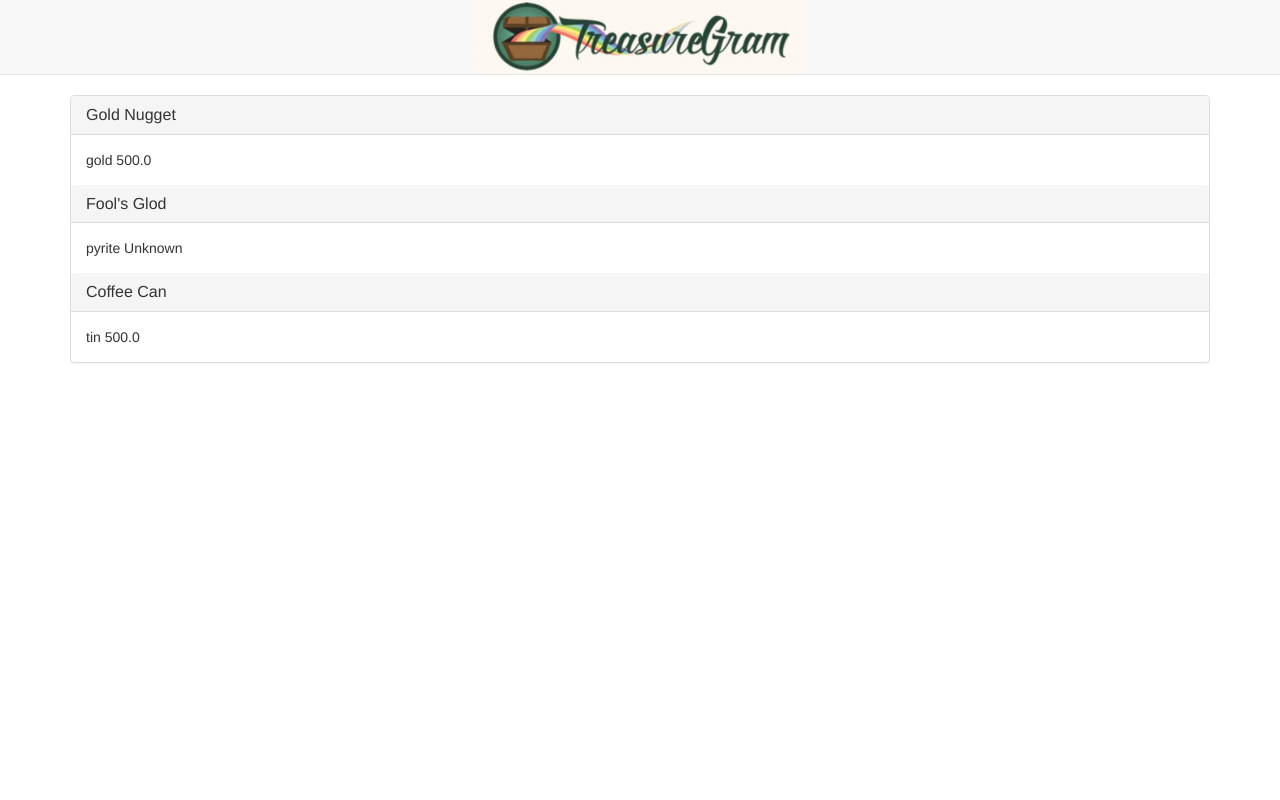
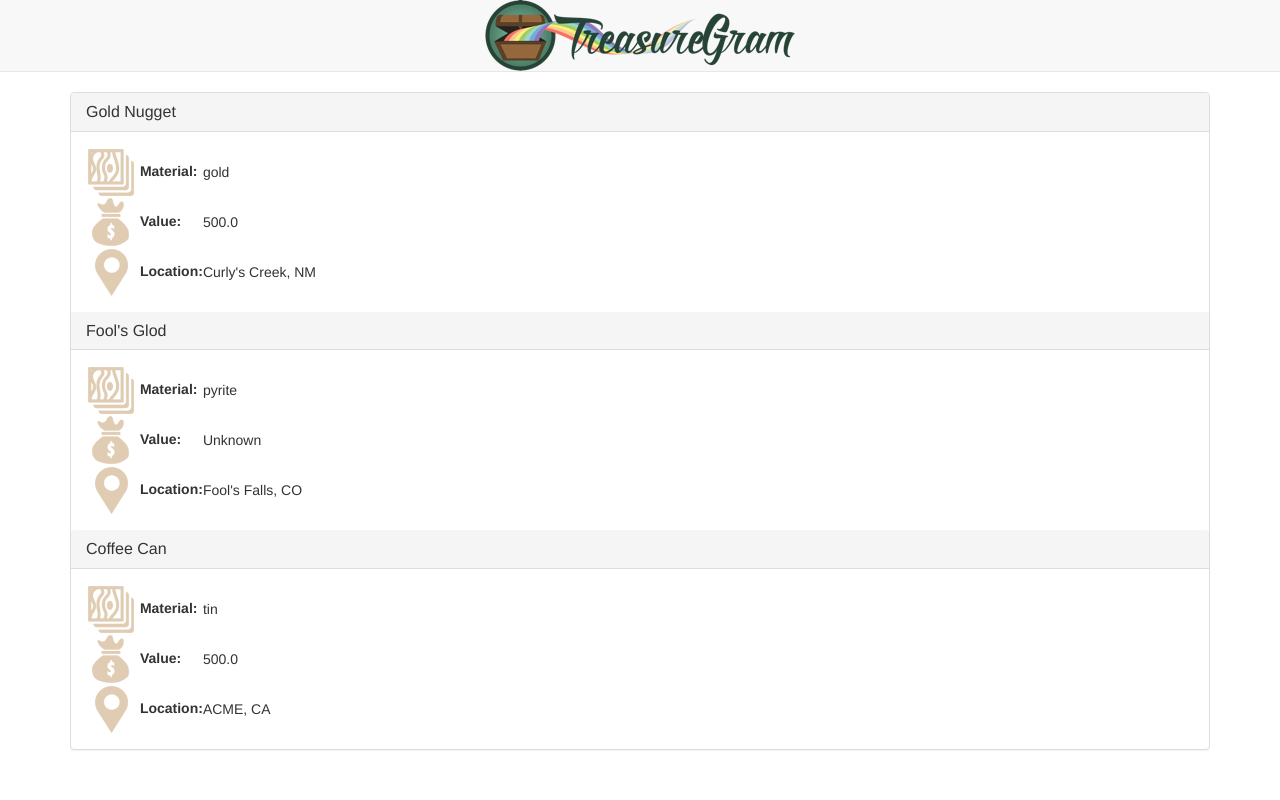
Before and after one commit to haleyshi/python_learn, a Django app: page / in a window 1280 px wide. Run offline with Django 3.2, Linux system fonts and the light colour scheme; some libraries are stand-ins or nearby versions.

Commit message:
django demo - images

```diff
--- a/django_demo/Treasuregram/main_app/templates/index.html
+++ b/django_demo/Treasuregram/main_app/templates/index.html
@@ -21,12 +21,36 @@
                     <h2 class="panel-title">{{ treasure.name }}</h2>
                 </div>
                 <div class="panel-body">
-                    {{ treasure.material }}
-                    {% if treasure.value > 0 %}
-                        {{ treasure.value }}
-                    {% else %}
-                        Unknown
-                    {% endif %}
+                    <table class="treasure-table">
+                        <tr>
+                            <th>
+                                <img src="{% static 'images/material-icon.png' %}">
+                                Material:
+                            </th>
+                            <td>{{ treasure.material }}</td>
+                        </tr>
+                        <tr>
+                            <th>
+                                <img src="{% static 'images/value-icon.png' %}">
+                                Value:
+                            </th>
+                            <td>
+                                {% if treasure.value > 0 %}
+                                    {{ treasure.value }}
+                                {% else %}
+                                    Unknown
+                                {% endif %}
+                            </td>
+                        </tr>
+                        <tr>
+                            <th>
+                                <img src="{% static 'images/location-icon.png' %}">
+                                Location:
+                            </th>
+                            <td>{{ treasure.location }}</td>
+                        </tr>
+                    </table>
+
                 </div>
             {% endfor %}
         </div>
```
Also changed, not shown: django_demo/Treasuregram/main_app/static/images/brand-bg.jpg (added), django_demo/Treasuregram/main_app/static/images/brand-icon.png (added), django_demo/Treasuregram/main_app/static/images/location-icon.png (added), django_demo/Treasuregram/main_app/static/images/logo.png, django_demo/Treasuregram/main_app/static/images/material-icon.png (added), django_demo/Treasuregram/main_app/static/images/value-icon.png (added).
